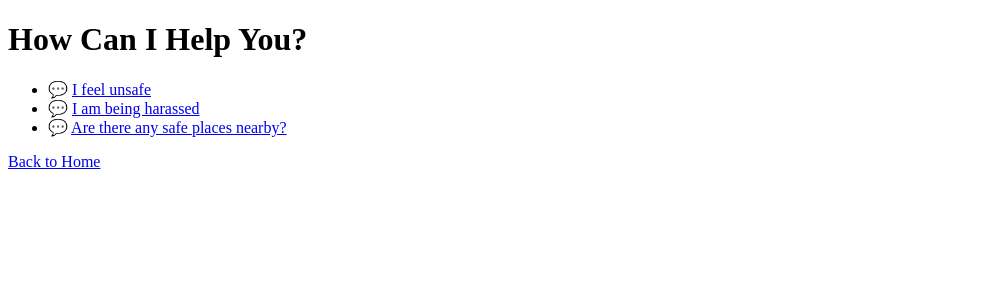
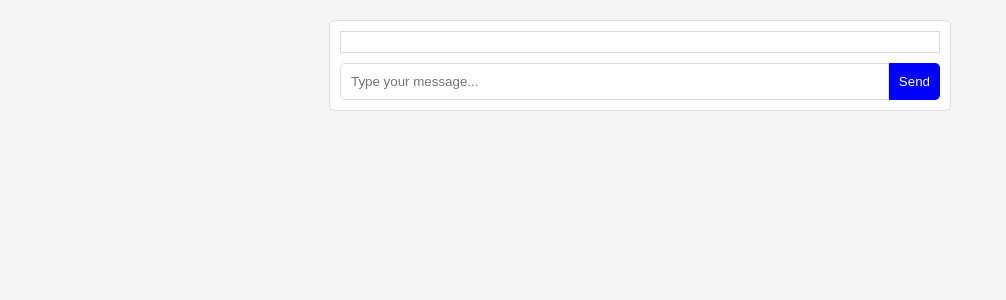
Before and after one commit to JuliaFischer-code/Womens-Security_Project, a Flask app: page /chat in a window 1280 px wide. Shown: the top 300 px of the page, without its empty margins (0-1006 px from the left). Run offline with Flask 3, Linux system fonts and the light colour scheme.

Commit message:
Successful chat implementation (missing KEY api)

```diff
--- a/app.py
+++ b/app.py
@@ -1,6 +1,10 @@
-from flask import Flask, render_template
+from flask import Flask, render_template, request, jsonify
+import openai
 
 app = Flask(__name__)
+
+# OpenAI API setup
+openai.api_key = "test_PxwJS4GEn74VXi7wJ5Oi0vvQxnE0eU52thQwviL0"
 
 @app.route("/")
 def index():
@@ -16,7 +20,30 @@ def chat():
 
 @app.route("/sos")
 def sos():
-    return render_template("sos.html") #TESTTEST
+    return render_template("sos.html")
+
+# API endpoint to handle chat requests
+@app.route("/api/chat", methods=["POST"])
+def api_chat():
+    user_message = request.json.get("message")  # Get the user's message
+    if not user_message:
+        return jsonify({"error": "Message cannot be empty"}), 400
+
+    try:
+        # Make the API call to OpenAI
+        response = openai.ChatCompletion.create(
+            model="gpt-3.5-turbo",  # Specify the model
+            messages=[
+                {"role": "system", "content": "You are a helpful and friendly chatbot."},
+                {"role": "user", "content": user_message},
+            ],
+        )
+        # Extract the chatbot's response
+        chatbot_response = response['choices'][0]['message']['content']
+        return jsonify({"response": chatbot_response})
+    except Exception as e:
+        # Handle errors gracefully
+        return jsonify({"error": str(e)}), 500
 
 if __name__ == "__main__":
-    app.run(host='0.0.0.0', port=5001)
+    app.run(host="0.0.0.0", port=5001)
--- a/templates/chat.html
+++ b/templates/chat.html
@@ -3,15 +3,113 @@
 <head>
     <meta charset="UTF-8">
     <meta name="viewport" content="width=device-width, initial-scale=1.0">
-    <title>Chat Assistance</title>
+    <title>Chat</title>
+    <style>
+        body {
+            font-family: Arial, sans-serif;
+            margin: 0;
+            padding: 20px;
+            background-color: #f5f5f5;
+        }
+        .chat-container {
+            max-width: 600px;
+            margin: 0 auto;
+            background: white;
+            border: 1px solid #ddd;
+            border-radius: 5px;
+            padding: 10px;
+        }
+        .chat-log {
+            max-height: 300px;
+            overflow-y: auto;
+            margin-bottom: 10px;
+            padding: 10px;
+            border: 1px solid #ddd;
+        }
+        .chat-message {
+            margin: 5px 0;
+        }
+        .user-message {
+            text-align: right;
+            color: blue;
+        }
+        .bot-message {
+            text-align: left;
+            color: green;
+        }
+        .chat-form {
+            display: flex;
+        }
+        .chat-form input {
+            flex: 1;
+            padding: 10px;
+            border: 1px solid #ddd;
+            border-radius: 5px 0 0 5px;
+        }
+        .chat-form button {
+            padding: 10px;
+            border: none;
+            background-color: blue;
+            color: white;
+            border-radius: 0 5px 5px 0;
+            cursor: pointer;
+        }
+    </style>
 </head>
 <body>
-    <h1>How Can I Help You?</h1>
-    <ul>
-        <li>💬 <a href="#">I feel unsafe</a></li>
-        <li>💬 <a href="#">I am being harassed</a></li>
-        <li>💬 <a href="#">Are there any safe places nearby?</a></li>
-    </ul>
-    <a href="/">Back to Home</a>
+    <div class="chat-container">
+        <div class="chat-log" id="chat-log"></div>
+        <form id="chat-form" class="chat-form">
+            <input type="text" id="user-input" placeholder="Type your message..." required>
+            <button type="submit">Send</button>
+        </form>
+    </div>
+
+    <script>
+        const form = document.getElementById("chat-form");
+        const chatLog = document.getElementById("chat-log");
+
+        form.addEventListener("submit", async (event) => {
+            event.preventDefault();
+            const userInput = document.getElementById("user-input").value;
+
+            // Add user's message to the chat log
+            const userMessage = document.createElement("div");
+            userMessage.className = "chat-message user-message";
+            userMessage.textContent = userInput;
+            chatLog.appendChild(userMessage);
+
+            // Clear the input field
+            document.getElementById("user-input").value = "";
+
+            try {
+                // Send the message to the server
+                const response = await fetch("/api/chat", {
+                    method: "POST",
+                    headers: {
+                        "Content-Type": "application/json",
+                    },
+                    body: JSON.stringify({ message: userInput }),
+                });
+                const data = await response.json();
+
+                if (data.response) {
+                    // Display the chatbot's response
+                    const botMessage = document.createElement("div");
+                    botMessage.className = "chat-message bot-message";
+                    botMessage.textContent = data.response;
+                    chatLog.appendChild(botMessage);
+                } else {
+                    alert("Error: " + (data.error || "Unknown error occurred."));
+                }
+
+                // Scroll to the bottom of the chat log
+                chatLog.scrollTop = chatLog.scrollHeight;
+
+            } catch (err) {
+                alert("Error communicating with the chatbot.");
+            }
+        });
+    </script>
 </body>
 </html>
```
Also changed, not shown: static/index.js (+20 -0 lines), templates/index.html (+69 -13 lines), openai.py (added).
